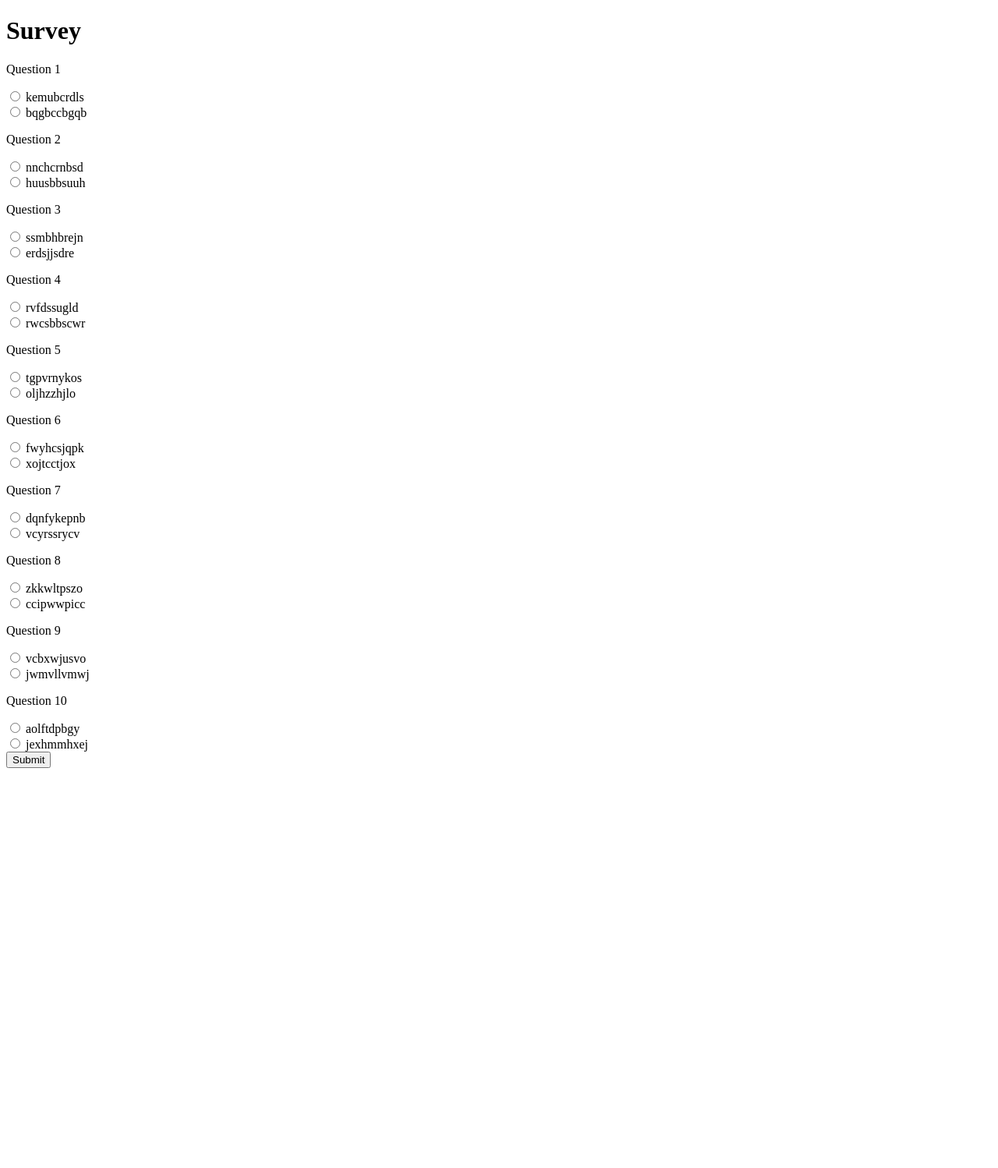
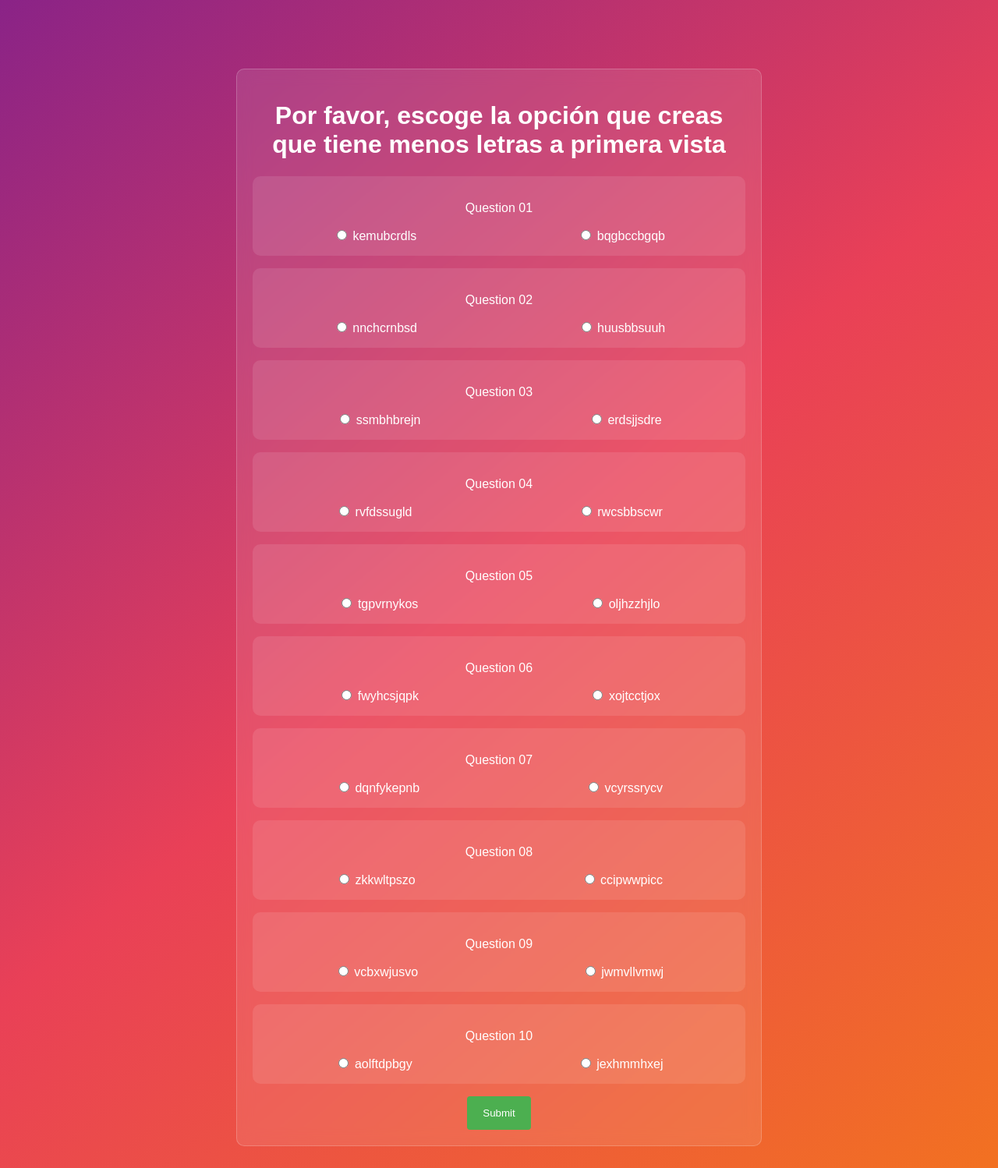
Before and after one commit to kbtale/surveys-palindot, a Flask app: page / in a window 1280 px wide. Shown: the whole page at 78% size. Before the commit the page ends 985 px from the top, so only its background shows below. Run offline with Flask 3, Linux system fonts and the light colour scheme.

Commit message:
setting it up

```diff
--- a/palindot_surveys/app.py
+++ b/palindot_surveys/app.py
@@ -1,9 +1,10 @@
-from flask import Flask, request, render_template
+from flask import Flask, request, render_template, session
 import random
 import string
 import requests
 
 app = Flask(__name__)
+app.secret_key = 'your_secret_key'  # Replace with your secret key
 
 def generate_string(length=10):
     """Generate a random string of fixed length."""
@@ -19,25 +20,34 @@ def generate_palindrome(length=10):
 
 @app.route('/', methods=['GET', 'POST'])
 def survey():
+    if request.method != 'POST':
+        questions = ['Question 01', 'Question 02', 'Question 03', 'Question 04', 'Question 05', 'Question 06', 'Question 07', 'Question 08', 'Question 09', 'Question 10']
+        # Generate a new string and a new palindrome for each question
+        session['questions_with_strings'] = {q: [generate_string(), generate_palindrome()] for q in questions}
+        print("Session: ")
+        print(session['questions_with_strings'])
+
     if request.method == 'POST':
         # Get form data
         form_data = request.form.to_dict()
 
         # Prepare data for the webhook
         data_for_webhook = {}
-        for question, answer in form_data.items():
-            all_options = [generate_string(), generate_palindrome()]
-            not_chosen_options = [option for option in all_options if option != answer]
-            data_for_webhook[question] = [answer] + not_chosen_options
-
+        for question, options in session['questions_with_strings'].items():
+            selected_option = form_data.get(question)
+            non_selected_option = next(option for option in options if option != selected_option)
+            data_for_webhook[question] = {'S': selected_option, 'N': non_selected_option}
+        print("Data: ")
+        print(data_for_webhook)
         # Send data to your Make webhook
         make_webhook_url = 'https://hook.us1.make.com/5thxgtk7vmj47hug1rfvegfuhebdpi64'
         response = requests.post(make_webhook_url, json=data_for_webhook)
+        # Generate a new string and a new palindrome for each question
+        questions = ['Question 01', 'Question 02', 'Question 03', 'Question 04', 'Question 05', 'Question 06', 'Question 07', 'Question 08', 'Question 09', 'Question 10']
+        session['questions_with_strings'] = {q: [generate_string(), generate_palindrome()] for q in questions}
 
-    questions = ['Question 1', 'Question 2', 'Question 3', 'Question 4', 'Question 5', 'Question 6', 'Question 7', 'Question 8', 'Question 9', 'Question 10']
-    # Generate a new string and a new palindrome for each question
-    questions_with_strings = {q: (generate_string(), generate_palindrome()) for q in questions}
-    return render_template('survey.html', questions=questions_with_strings)
+    return render_template('survey.html', questions=session.get('questions_with_strings', {}))
+
 
 if __name__ == '__main__':
     app.run(debug=True)
--- a/palindot_surveys/templates/survey.html
+++ b/palindot_surveys/templates/survey.html
@@ -1,16 +1,74 @@
 <!DOCTYPE html>
 <html>
+<head>
+    <style>
+        body {
+            display: flex;
+            justify-content: center;
+            align-items: center;
+            text-align: center;
+            min-height: 100vh;
+            font-family: Arial, sans-serif;
+            background: linear-gradient(320deg,#f27121,#e94057,#8a2387);
+        }
+        .survey {
+            background: rgba(255, 255, 255, 0.1);
+            backdrop-filter: blur(10px);
+            border-radius: 10px;
+            padding: 20px;
+            margin-bottom: 20px;
+            margin-top: 5em;
+            border: 1px solid rgba(255, 255, 255, 0.2);
+            width: 50%;
+        }
+        h1, p, label {
+            color: white;
+        }
+        .question {
+            display: flex;
+            justify-content: space-between;
+            flex-direction: column;
+            background: rgba(255, 255, 255, 0.1);
+            border-radius: 10px;
+            margin-top: 1em;
+            margin-bottom: 1em;
+            padding: 1em 0;
+        }
+        .options {
+            display: flex;
+            justify-content: space-around;
+        }
+        input[type="submit"] {
+            display: block;
+            margin: 0 auto;
+            background-color: #4CAF50;
+            color: white;
+            padding: 14px 20px;
+            border: none;
+            cursor: pointer;
+            border-radius: 4px;
+        }
+    </style>
+</head>
 <body>
-    <h1>Survey</h1>
+    <div class="survey">
+        <h1>Por favor, escoge la opción que creas  que tiene menos letras a primera vista</h1>
         <form method="POST">
             {% for question, strings in questions.items() %}
+                <div class="question">
                     <p>{{ question }}</p>
+                    <div class="options">
                         {% for string in strings %}
+                            <div>
                                 <input type="radio" id="{{ string }}" name="{{ question }}" value="{{ string }}">
                                 <label for="{{ string }}">{{ string }}</label><br>
+                            </div>
                         {% endfor %}
+                    </div>
+                </div>
             {% endfor %}
             <input type="submit" value="Submit">
         </form>
+    </div>
 </body>
 </html>
```
Also changed, not shown: 2 other files. Lines whose indentation alone changed are shown as unchanged.
